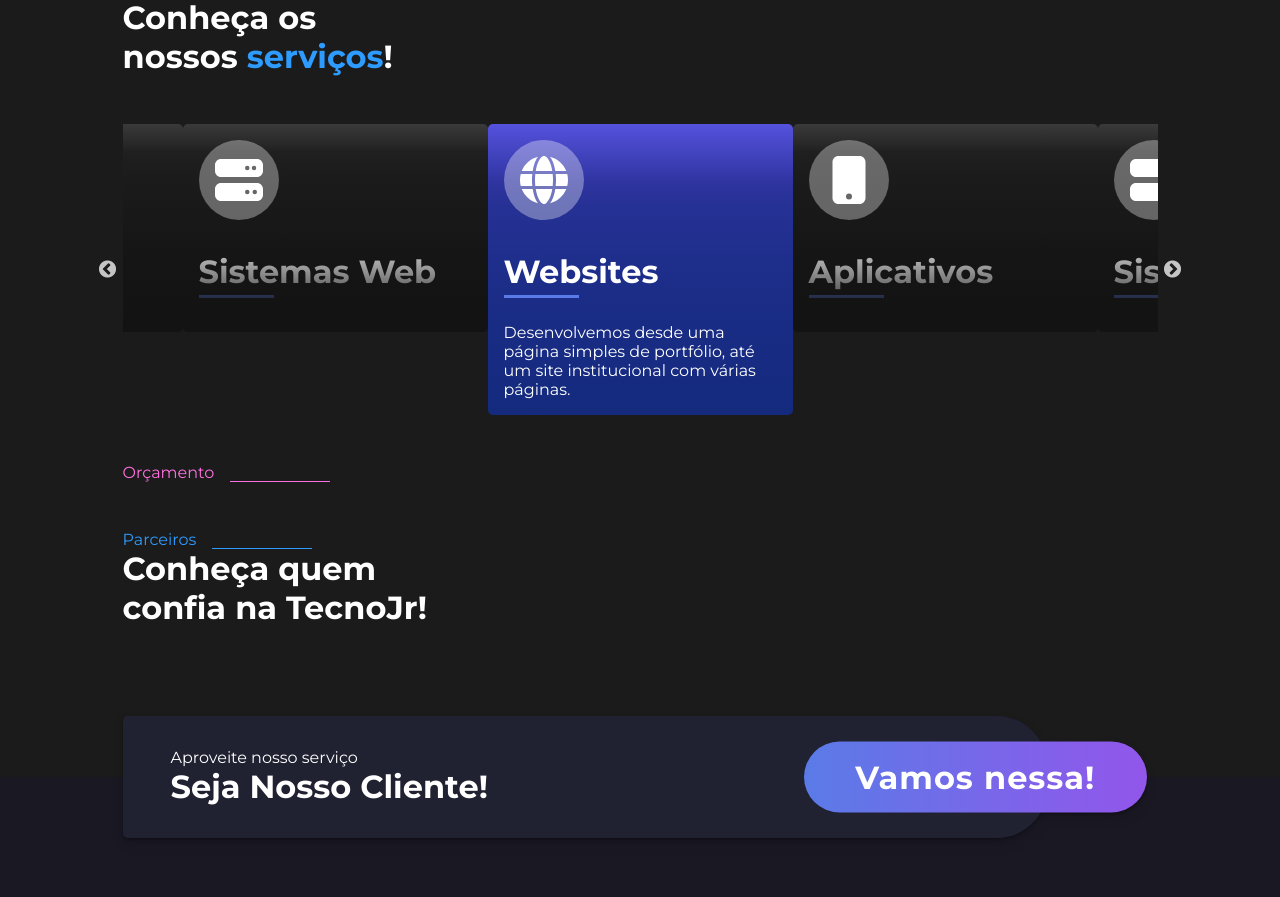
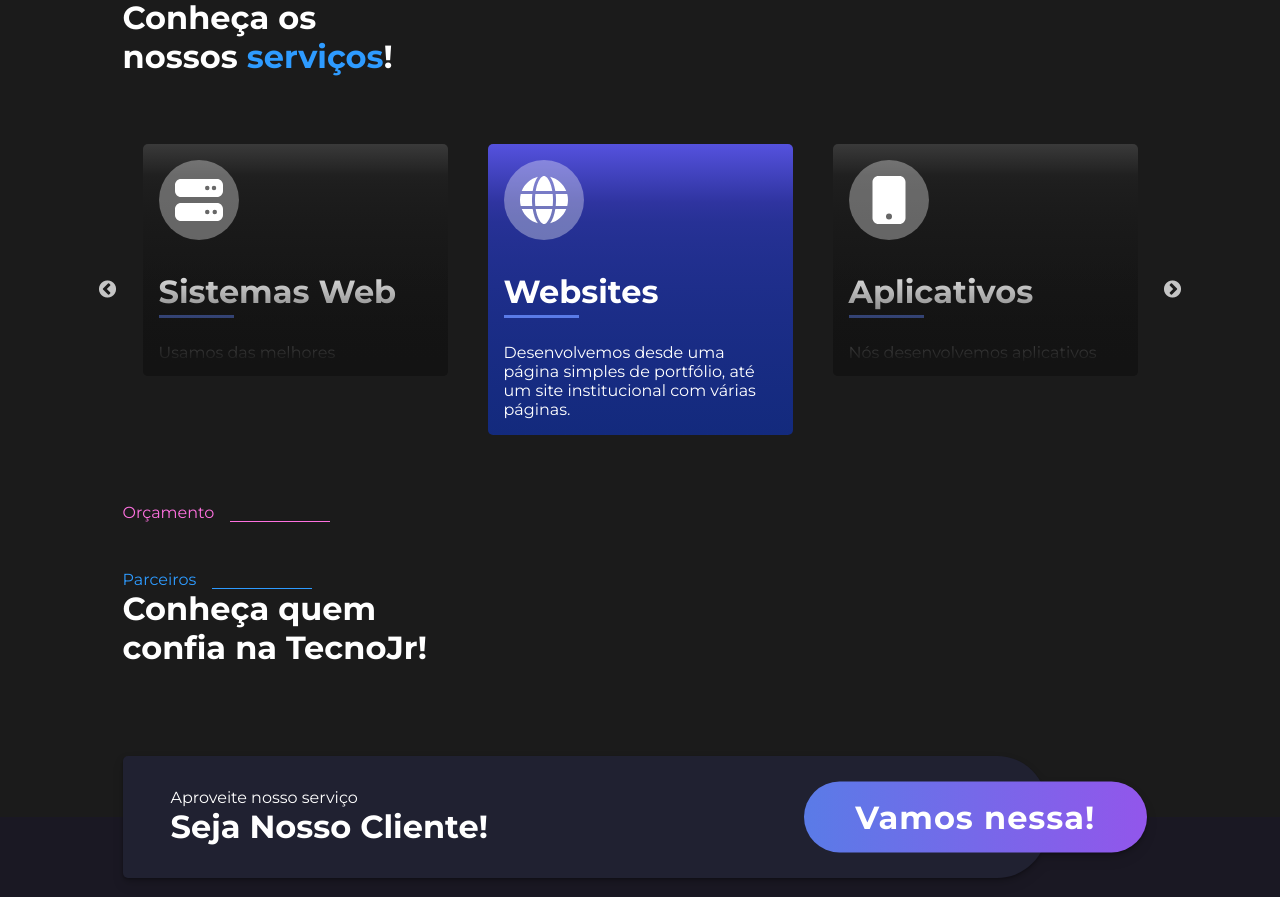
Before and after one commit to igorroc/tecno-site-2.0, a React (Vite) app in the folder tecno_site/: page / in a window 1280 px wide. Shown: the part 869-1766 px from the top of the page. Built offline with nearby package versions, Linux system fonts and the light colour scheme.

Commit message:
[fix]: Carousel

```diff
--- a/tecno_site/src/components/Carrousel.tsx
+++ b/tecno_site/src/components/Carrousel.tsx
@@ -17,7 +17,7 @@
 	position: "relative",
 	height: "max-content",
 	padding: "1em",
-	maxHeight: "11em",
+	maxHeight: "200px",
 	fontSize: "1em",
 	overflow: "hidden",
 	background: "linear-gradient(#3A3A3A, #272727, 20%, #131313)",
--- a/tecno_site/src/components/Global/GlobalStyles.tsx
+++ b/tecno_site/src/components/Global/GlobalStyles.tsx
@@ -37,6 +37,11 @@
 				background: "linear-gradient(#0000 50%, #131313 95%)",
 			},
 		},
+
+		"& .slick-slide > div": {
+			margin: "20px",
+		},
+
 		"& .slick-center > div > div": {
 			background: "linear-gradient(#5552DE, #2F34A0, 40%, #132A7D)",
 			maxHeight: "30em",
--- a/tecno_site/src/pages/Home.tsx
+++ b/tecno_site/src/pages/Home.tsx
@@ -1,4 +1,3 @@
-import { styled } from "@stitches/react"
 import { Header } from "../components/Header"
 
 import mainBg from "../assets/img/backgroundHome.png"
@@ -9,14 +8,12 @@
 import { ScrollIndicator } from "../components/ScrollIndicator"
 import { WrapperMainContent } from "../components/WrapperMainContent"
 import {
-	Carrousel,
 	CarrouselNode,
 	CarrouselNodeIcon,
 	CarrouselNodeTitle,
 	CarrouselNodeContent,
 } from "../components/Carrousel"
 import { SectionTitle } from "../components/SectionTitle"
-import { Icon } from "../components/Icon"
 import { Footer } from "../components/Footer"
 import GlobalDiv from "../components/Global/GlobalDiv"
 import "slick-carousel/slick/slick.css"
@@ -55,11 +52,28 @@
 		className: "centerCarrousel",
 		centerMode: true,
 		infinite: true,
-		centerPadding: "60px",
+		centerPadding: "0px",
 		slidesToShow: 3,
+		slidesToScroll: 3,
 		speed: 300,
 		focusOnSelect: true,
-		// beforeChange: carrouselOnChange,
+		responsive: [
+			{
+				breakpoint: 1000,
+				settings: {
+					slidesToShow: 2,
+					slidesToScroll: 2,
+					initialSlide: 2,
+				},
+			},
+			{
+				breakpoint: 680,
+				settings: {
+					slidesToShow: 1,
+					slidesToScroll: 1,
+				},
+			},
+		],
 	}
 
 	return (
@@ -124,6 +138,14 @@
 						</CarrouselNodeContent>
 					</CarrouselNode>
 					<CarrouselNode active={services[3].active}>
+						<CarrouselNodeIcon iconName="globe" prefix="fas" />
+						<CarrouselNodeTitle>Websites</CarrouselNodeTitle>
+						<CarrouselNodeContent>
+							Desenvolvemos desde uma página simples de portfólio,
+							até um site institucional com várias páginas.
+						</CarrouselNodeContent>
+					</CarrouselNode>
+					<CarrouselNode active={services[4].active}>
 						<CarrouselNodeIcon
 							iconName="mobile-button"
 							prefix="fas"
@@ -135,7 +157,7 @@
 							clientes e seu bolso.
 						</CarrouselNodeContent>
 					</CarrouselNode>
-					<CarrouselNode active={services[4].active}>
+					<CarrouselNode active={services[5].active}>
 						<CarrouselNodeIcon iconName="server" prefix="fas" />
 						<CarrouselNodeTitle>Sistemas Web</CarrouselNodeTitle>
 						<CarrouselNodeContent>
```
